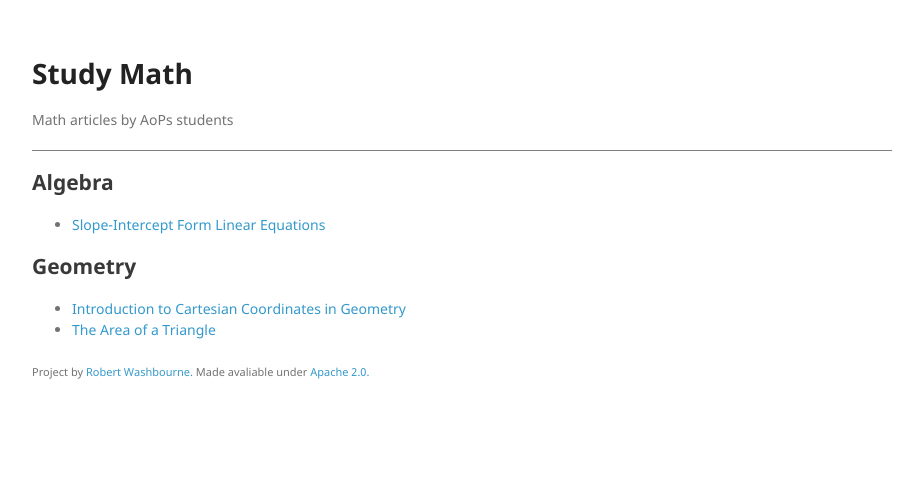
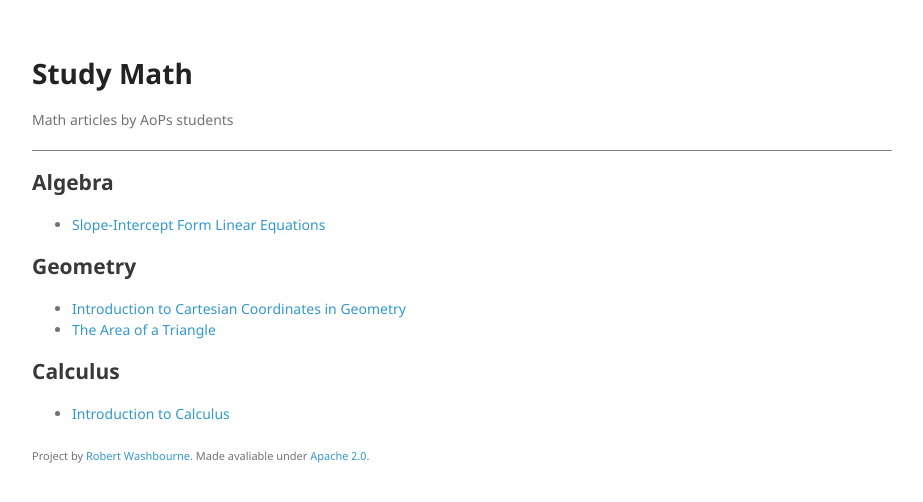
Before and after one commit to studymath/studymath.github.io, a Jekyll site: the page built from index.md, in a window 1280 px wide. Shown: the top 502 px of the page, without its empty margins (178-1101 px from the left). Built offline with Jekyll 4.4.1, drawn with Linux system fonts in a browser that asks for light colours; nearby versions of some CDN libraries; our own code applies the rules of GitHub Pages for plain Markdown files.

Commit message:
Updated Introduction To Calculus

```diff
--- a/_posts/2017-02-02-introduction-to-calculus.markdown
+++ b/_posts/2017-02-02-introduction-to-calculus.markdown
@@ -1,6 +1,10 @@
 ---
 title: Introduction to Calculus
 date: 2017-02-02 20:37:00 Z
+categories:
+- calculus
+tags:
+- calculus
 author: Taimur Khalid
 pdf: https://studymath.github.io/assets/docs/Calculus.pdf
 ---
```
